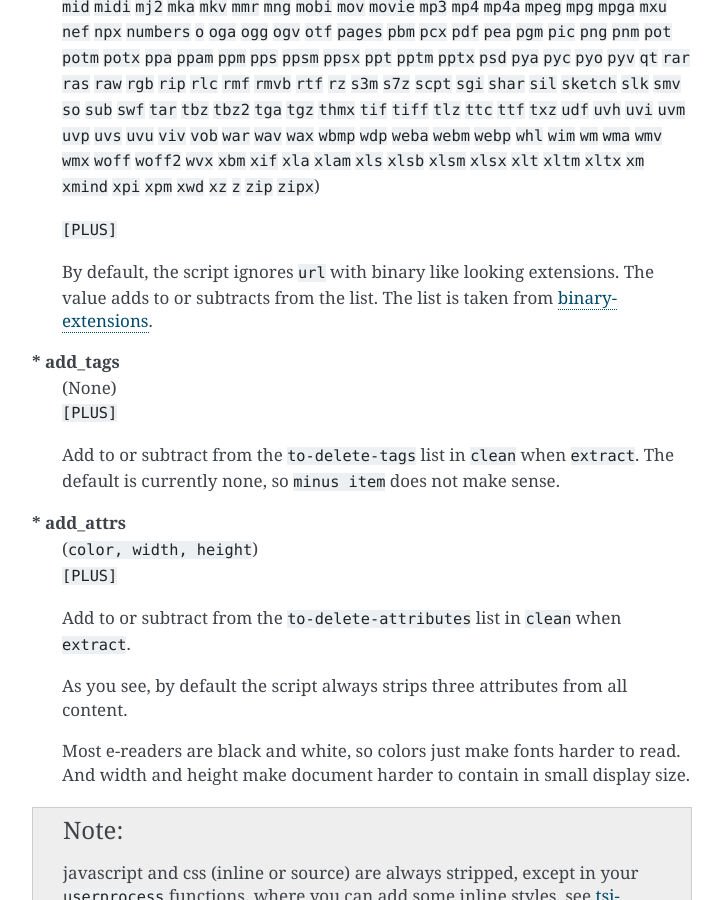
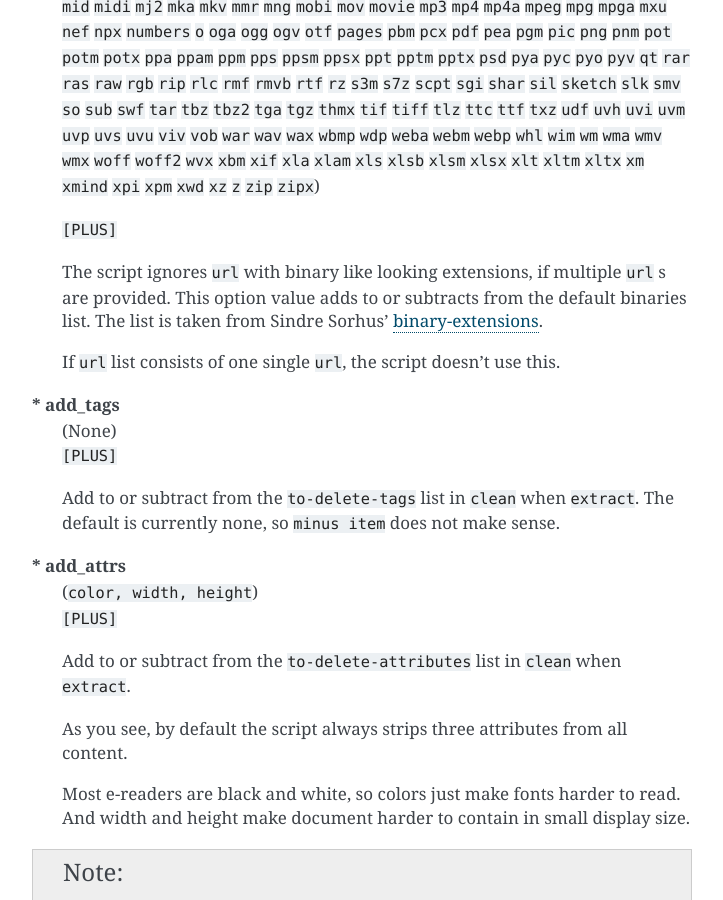
Before and after one commit to openandclose/tosixinch, a Sphinx documentation site: the page built from docs/options.rst, in a window 1280 px wide and 900 px high, scrolled down 1989 px. Shown: the whole window, without its empty margins (388-1111 px from the left). Built offline with Sphinx 7.4.7, drawn with Linux system fonts in a browser that asks for light colours.

Commit message:
Fix add_binaries, in single url case
In this case, it seems better not to use binary filters.

Conversin of e.g. a mobi file using ebook-converter
has been causing errors.
(tosixinch -i book.mobi -3 --raw --ebook-converter)

```diff
--- a/docs/options.rst
+++ b/docs/options.rst
@@ -121,10 +121,13 @@ Options
 
     ``[PLUS]``
 
-    By default, the script ignores ``url`` with binary like looking extensions.
-    The value adds to or subtracts from the list.
-    The list is taken from
+    The script ignores ``url`` with binary like looking extensions,
+    if multiple ``url`` s  are provided.
+    This option value adds to or subtracts from the default binaries list.
+    The list is taken from Sindre Sorhus'
     `binary-extensions <https://github.com/sindresorhus/binary-extensions>`__.
+
+    If ``url`` list consists of one single ``url``, the script doesn't use this.
 
 **\* add_tags**
     | (None)
```
Also changed, not shown: 1 other file.
